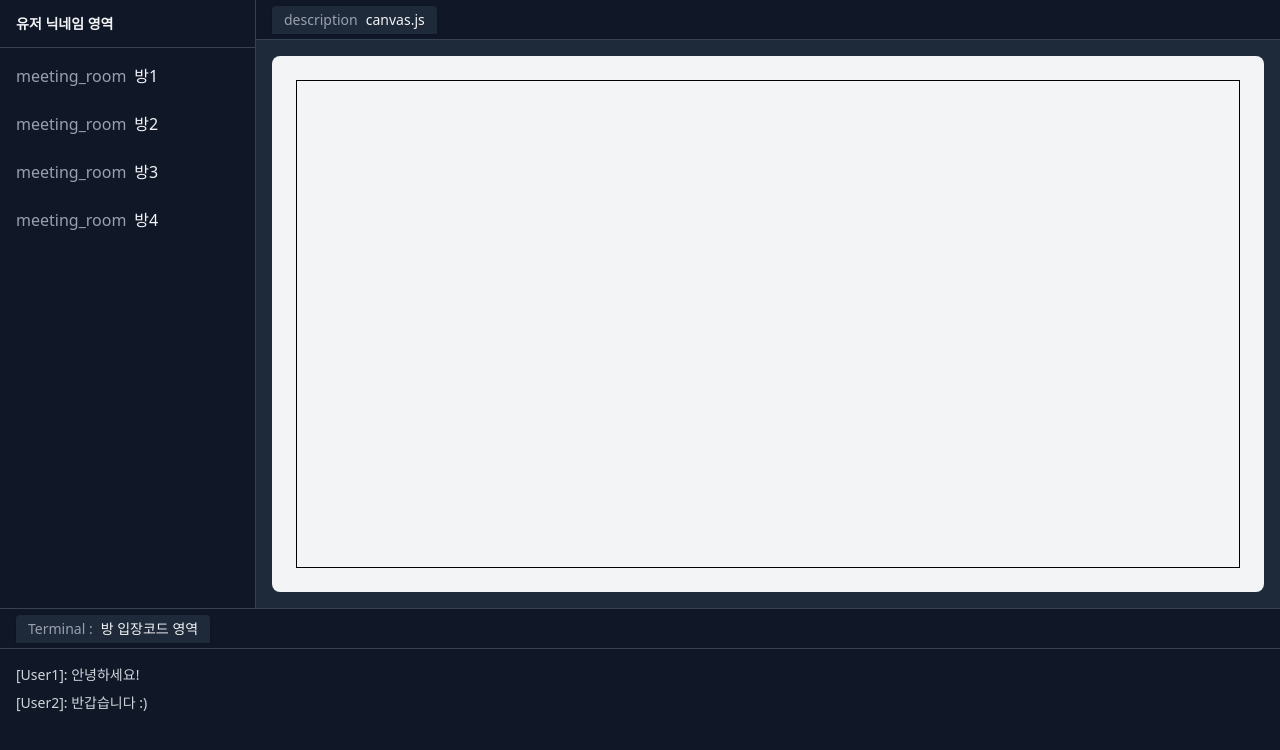
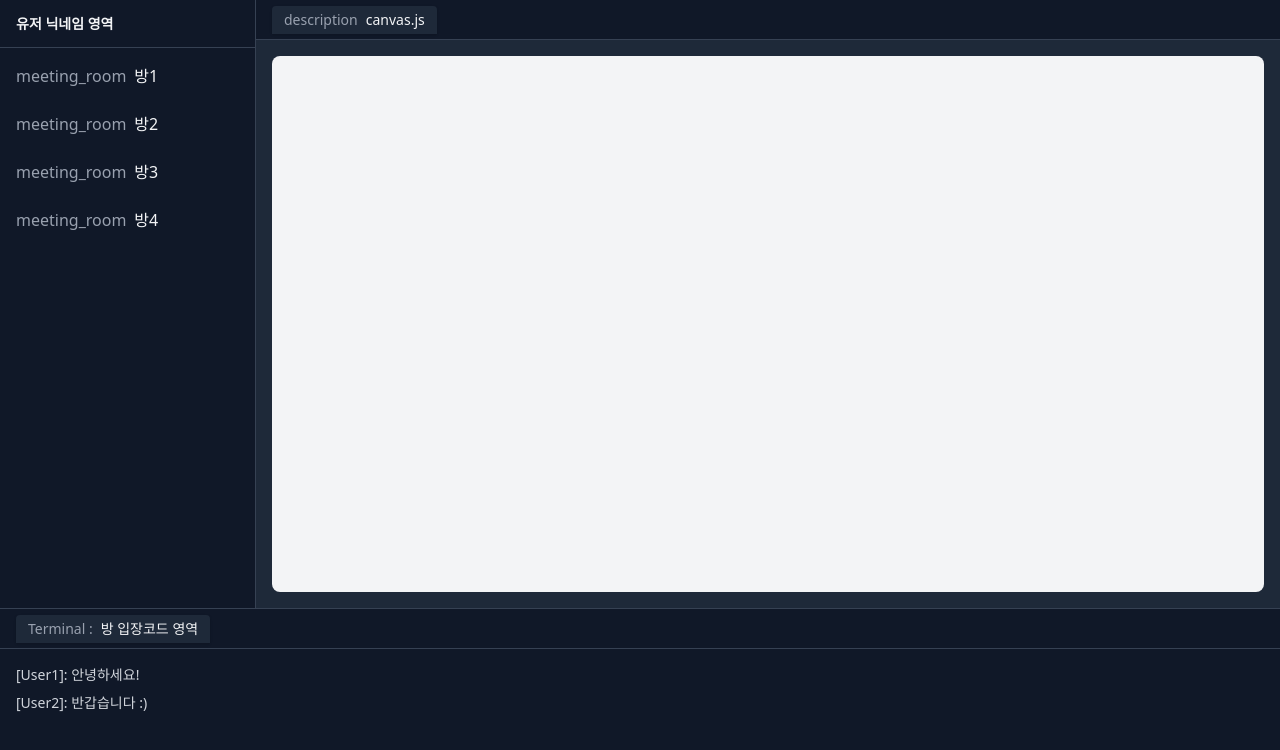
Before and after one commit to bbyuk/web-game-platform, a React (Vite) app in the folder webcanvas-frontend/: page / in a window 1280 px wide. Shown: the top 750 px of the page. Built offline with nearby package versions, Linux system fonts and the light colour scheme; no server answers.

Commit message:
[webcanvas][front] 캔버스 컴포넌트 주석 처리 및 리팩토링

```diff
--- a/webcanvas-frontend/src/components/canvas/index.jsx
+++ b/webcanvas-frontend/src/components/canvas/index.jsx
@@ -4,25 +4,35 @@ export default function Canvas({
   strokes = [],
   onStroke = (stroke) => {},
   color = "black",
-  width = 1000,
-  height = 700,
   reRenderingSignal = false,
   afterReRendering = () => {},
 }) {
   const elementId = "canvas";
+  /**
+   * canvas ref
+   * @type {React.RefObject<null>}
+   */
   const canvasRef = useRef(null);
-  const [canvasContext, setCanvasContext] = useState(null);
+
+  /**
+   * 현재 마우스를 누르고 그리고 있는 중인지 여부
+   */
   const [painting, setPainting] = useState(false);
+  /**
+   * Stroke 이벤트마다 집계되는 stroke 획 state
+   */
   const [currentStroke, setCurrentStroke] = useState([]);
 
-  const startPainting = () => {
-    setPainting(true);
-  };
-  const stopPainting = () => {
-    setPainting(false);
-  };
+  /**
+   * ====================================== 이벤트 핸들러 ======================================
+   */
+  /**
+   * 마우스 이동 이벤트 핸들러
+   * @param event
+   */
   const onMouseMove = (event) => {
-    if (!canvasContext) {
+    const ctx = getCanvasContext();
+    if (!ctx) {
       return;
     }
 
@@ -31,29 +41,94 @@ export default function Canvas({
     const offsetY = event.clientY - rect.top;
 
     if (painting) {
-      canvasContext.lineTo(offsetX, offsetY);
-      canvasContext.stroke();
+      ctx.lineTo(offsetX, offsetY);
+      ctx.stroke();
       setCurrentStroke((prevItems) => [
         ...prevItems,
         { x: Math.round(offsetX), y: Math.round(offsetY) },
       ]);
     } else {
-      canvasContext.beginPath();
-      canvasContext.moveTo(offsetX, offsetY);
+      ctx.beginPath();
+      ctx.moveTo(offsetX, offsetY);
 
       onStroke(currentStroke);
       setCurrentStroke([]);
     }
   };
+  /**
+   * ====================================== 이벤트 핸들러 ======================================
+   */
 
-  useEffect(() => {
+
+  /**
+   * ====================================== 커스텀 메소드 ======================================
+   */
+
+  /**
+   * stroke scale 처리
+   * @param originalStrokes
+   * @param oldWidth
+   * @param oldHeight
+   * @param newWidth
+   * @param newHeight
+   * @returns {*}
+   */
+  const scaleStrokes = (originalStrokes, oldWidth, oldHeight, newWidth, newHeight) => {
+    return originalStrokes.map(stroke =>
+      stroke.map(point => ({
+        x: point.x  * (newWidth / oldWidth),
+        y: point.y * (newHeight / oldWidth),
+      }))
+    );
+  };
+
+
+  /**
+   * canvas context 리턴
+   */
+  const getCanvasContext = () => {
     const canvas = canvasRef.current;
-    const ctx = canvas.getContext("2d");
+    return canvas.getContext("2d");;
+  }
 
-    // 부모 크기 측정 및 캔버스 resize
-    const resizeCanvas = () => {
+
+  /**
+   * 캔버스 rerendering
+   */
+  const reRendering = () => {
+    const ctx = getCanvasContext();
+    if (!ctx) {
+      return;
+    }
+    ctx.clearRect(0, 0, canvasRef.current.width, canvasRef.current.height);
+
+    strokes.forEach((stroke) => {
+      if (stroke.length === 0) {
+        return;
+      }
+      stroke.forEach((point, index) => {
+        if (index > 0) {
+          ctx.lineTo(point.x, point.y);
+          ctx.stroke();
+        }
+
+        ctx.beginPath();
+        ctx.moveTo(point.x, point.y);
+      });
+    });
+  };
+
+  /**
+   * canvas 반응형 resize
+   */
+  const resize = () => {
     const parent = canvas.parentElement;
+    const ctx = getCanvasContext();
+
     const { clientWidth, clientHeight } = parent;
+
+    const oldWidth = canvas.width;
+    const oldHeight = canvas.height;
 
     // 실제 캔버스 내부 크기 설정 (픽셀 크기)
     canvas.width = clientWidth;
@@ -63,75 +138,68 @@ export default function Canvas({
     canvas.style.width = "100%";
     canvas.style.height = "100%";
 
-      // if (canvasContext) {
-      //   canvasContext.lineWidth = 5;
-      //   canvasContext.lineCap = "round";
-      // }
-      // else {
-      //   ctx.lineWidth = 5;
-      //   ctx.lineCap = "round";
-      // }
+    ctx.lineWidth = 5;
+    ctx.lineCap = "round";
+    ctx.strokeStyle = color;
+
+    scaleStrokes(strokes, oldWidth, oldHeight, canvas.width, canvas.height);
+
+    reRendering();
   };
 
-    resizeCanvas();
-    ctx.lineWidth = 5;
-    ctx.lineCap = "round";
+  /**
+   * 화면에 그림 그리기 시작 (마우스 클릭 시작)
+   */
+  const startPainting = () => {
+    setPainting(true);
+  };
+  /**
+   * 화면에 그림 그리기 종료 (마우스 클릭 종료)
+   */
+  const stopPainting = () => {
+    setPainting(false);
+  };
 
   /**
-     * 윈도우 리사이즈시 캔ㅂ스도 함께 리사이즈
+   * ====================================== 커스텀 메소드 ======================================
    */
-    window.addEventListener("resize", resizeCanvas);
 
-    setCanvasContext(ctx);
+
+
+  useEffect(() => {
+    resize();
+
+    /**
+     * 윈도우 리사이즈시 캔버스도 함께 리사이즈
+     */
+    window.addEventListener("resize", resize);
 
     return () => {
-      window.removeEventListener("resize", resizeCanvas);
+      window.removeEventListener("resize", resize);
     };
   }, []);
   useEffect(() => {
-    if (!canvasContext) {
+    if (!getCanvasContext()) {
       return;
     }
-
-    const reRendering = () => {
-      if (!canvasContext) {
-        return;
-      }
-      canvasContext.clearRect(0, 0, canvasRef.current.width, canvasRef.current.height);
-
-      strokes.forEach((stroke) => {
-        if (stroke.length === 0) {
-          return;
-        }
-        stroke.forEach((point, index) => {
-          if (index > 0) {
-            canvasContext.lineTo(point.x, point.y);
-            canvasContext.stroke();
-          }
-
-          canvasContext.beginPath();
-          canvasContext.moveTo(point.x, point.y);
-        });
-      });
-    };
 
     if (reRenderingSignal) {
       reRendering();
       afterReRendering();
     }
-  }, [canvasContext, reRenderingSignal, afterReRendering]);
+  }, [reRenderingSignal, afterReRendering]);
   useEffect(() => {
-    if (canvasContext) {
-      canvasContext.strokeStyle = color;
+    const ctx = getCanvasContext();
+    if (ctx) {
+      ctx.strokeStyle = color;
     }
-  }, [canvasContext, color]);
+  }, [color]);
 
   return (
     <>
       <canvas
         id={elementId}
         ref={canvasRef}
-        style={{ border: "solid 1px black" }}
         onMouseMove={(e) => onMouseMove(e)}
         onMouseDown={startPainting}
         onMouseUp={stopPainting}
--- a/webcanvas-frontend/src/components/layouts/editor-area/index.jsx
+++ b/webcanvas-frontend/src/components/layouts/editor-area/index.jsx
@@ -21,7 +21,7 @@ const FileTab = ({ description, name }) => {
 const CanvasContainer = ({ children }) => {
   return (
     <div className="flex-1 p-4 overflow-auto">
-      <div className="w-full h-full bg-gray-100 rounded-lg p-6">{children}</div>
+      <div className="w-full h-full bg-gray-100 rounded-lg">{children}</div>
     </div>
   );
 };
```
Lines whose indentation alone changed are shown as unchanged.
